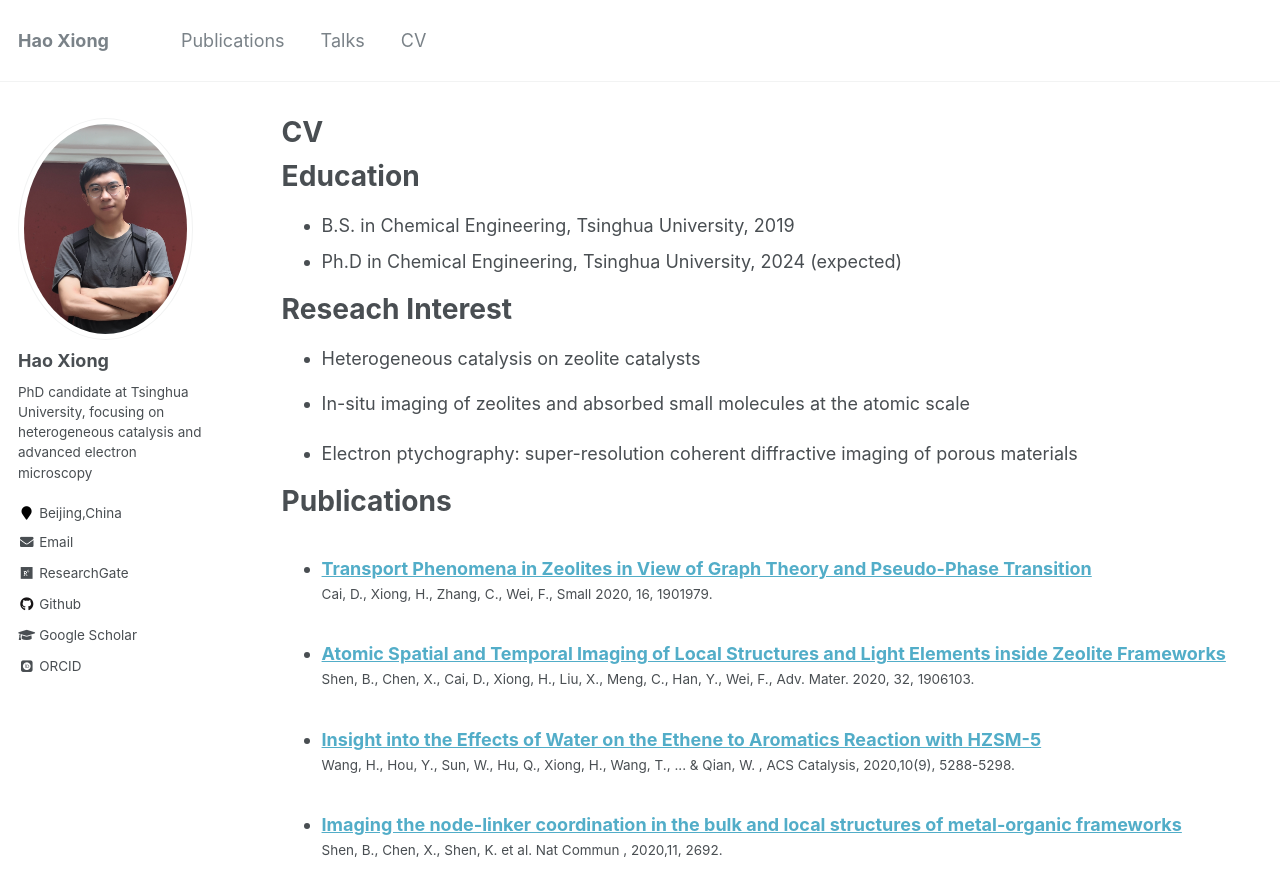
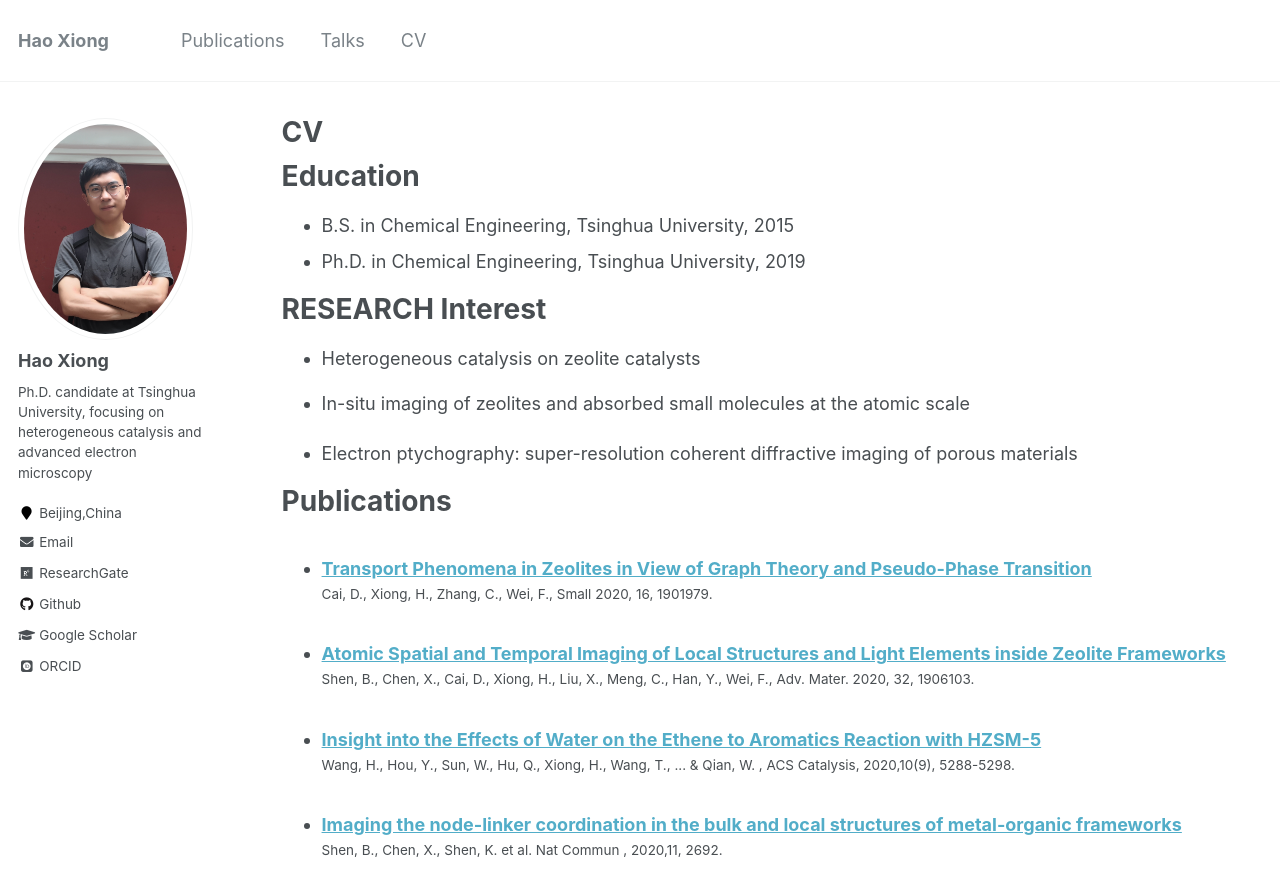
Before and after one commit to xiongh15/xiongh15.github.io, a Jekyll site: the page built from _pages/cv.md, in a window 1280 px wide and 900 px high. Shown: the top 896 px of the window. Built offline with Jekyll 4.4.1, drawn with Linux system fonts in a browser that asks for light colours; some web fonts are replaced; a file with an impossible date is left out.

Commit message:
fix Ph.D.

```diff
--- a/_config.yml
+++ b/_config.yml
@@ -83,7 +83,7 @@ analytics:
 author:
   name             : "Hao Xiong"
   avatar           : "profile.png"
-  bio              : "PhD candidate at Tsinghua University, focusing on heterogeneous catalysis and advanced electron microscopy"
+  bio              : "Ph.D. candidate at Tsinghua University, focusing on heterogeneous catalysis and advanced electron microscopy"
   location         : "Beijing,China"
   employer         :
   pubmed           : #"https://www.ncbi.nlm.nih.gov/pubmed/?term=john+snow"
--- a/_pages/cv.md
+++ b/_pages/cv.md
@@ -11,10 +11,10 @@ redirect_from:
 
 Education
 ======
-* B.S. in Chemical Engineering, Tsinghua University, 2019
-* Ph.D in Chemical Engineering, Tsinghua University, 2024 (expected)
+* B.S. in Chemical Engineering, Tsinghua University, 2015
+* Ph.D. in Chemical Engineering, Tsinghua University, 2019
 
-Reseach Interest
+RESEARCH Interest
 ======
 * Heterogeneous catalysis on zeolite catalysts
 * In-situ  imaging of zeolites and absorbed small molecules at the atomic scale
```
Also changed, not shown: _pages/about.md (+1 -1 lines), 1 other file.
